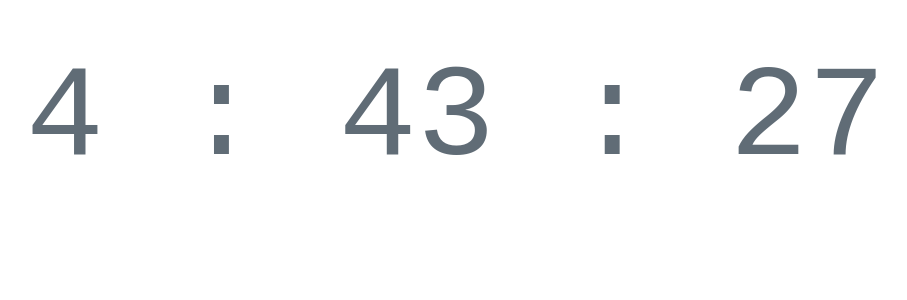
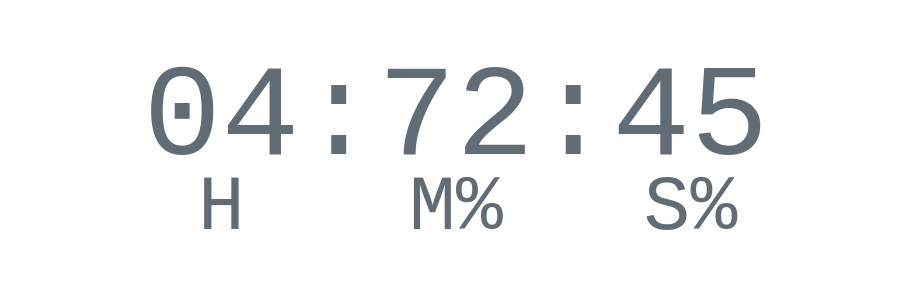
Before and after one commit to xta/percent-minute-clock, a Vue app: page / in a window 1280 px wide. Shown: the top 300 px of the page, without its empty margins (184-1091 px from the left). Built offline with nearby package versions, Linux system fonts and the light colour scheme.

Commit message:
add % clock for minutes & seconds

```diff
--- a/src/App.vue
+++ b/src/App.vue
@@ -1,13 +1,19 @@
 <template>
   <div id="app">
-    <div class="clock">{{ hour }} : {{ minute }} : {{ second }}</div>
+    <div class="clock">
+      <Digits :value="hour" :basis="24" label="H" />:
+      <Digits :value="minute" :basis="60" label="M" :percentMode="true" />:
+      <Digits :value="second" :basis="60" label="S" :percentMode="true" />
+    </div>
   </div>
 </template>
 
 <script>
+import Digits from "./components/Digits.vue";
+
 export default {
   name: "App",
-  components: {},
+  components: { Digits },
   data() {
     return {
       hour: "--",
@@ -44,5 +50,8 @@ export default {
 .clock {
   font-size: 10em;
   font-family: monospace;
+
+  display: flex;
+  justify-content: center;
 }
 </style>
--- /dev/null
+++ b/src/components/Digits.vue
@@ -0,0 +1,55 @@
+<template>
+  <div class="digits">
+    <span>{{ displayed }}</span>
+    <div class="label">{{ displayLabel }}</div>
+  </div>
+</template>
+
+<script>
+export default {
+  props: ["basis", "label", "percentMode", "value"],
+  computed: {
+    displayed: function() {
+      if (this.percentMode) {
+        return this.displayPercent(this.value);
+      }
+      return this.displayRegular(this.value);
+    },
+    displayLabel: function() {
+      var l = this.label;
+      if (this.percentMode) {
+        l += "%";
+      }
+      return l;
+    }
+  },
+  methods: {
+    displayRegular(val) {
+      var length = ("" + val).length;
+      if (length == 1) {
+        return "0" + val;
+      }
+      return val;
+    },
+    displayPercent(val) {
+      var percentage = val / this.basis;
+      var rounded = Math.round(percentage * 100);
+      return this.displayRegular(rounded);
+    }
+  }
+};
+</script>
+
+<style scoped>
+.digits {
+  display: flex;
+  flex-direction: column;
+  align-items: center;
+}
+
+.label {
+  position: relative;
+  top: -1em;
+  font-size: 0.6em;
+}
+</style>
```
